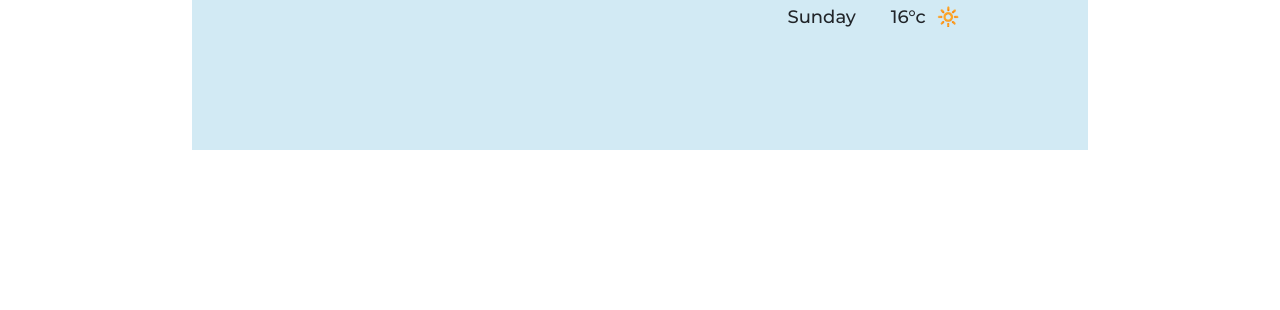
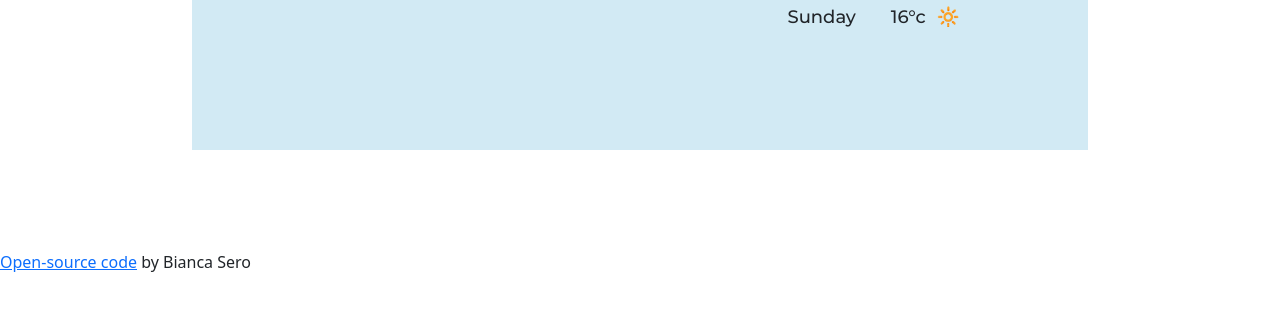
Before and after one commit to bincsuu/PlusProject, a plain HTML site: page index.html in a window 1280 px wide. Shown: the part 406-716 px from the top of the page. Drawn offline with nearby package versions, Linux system fonts and the light colour scheme.

Commit message:
Open-source link added
Added open-source code link

```diff
--- a/index.html
+++ b/index.html
@@ -78,6 +78,12 @@
         </div>
       </div>
     </div>
+    <div class="byme">
+      <a href="https://github.com/bincsuu/PlusProject" target="_blank">
+        Open-source code</a
+      >
+      by Bianca Sero
+    </div>
     <script src="js/weather.js"></script>
   </body>
 </html>
```
